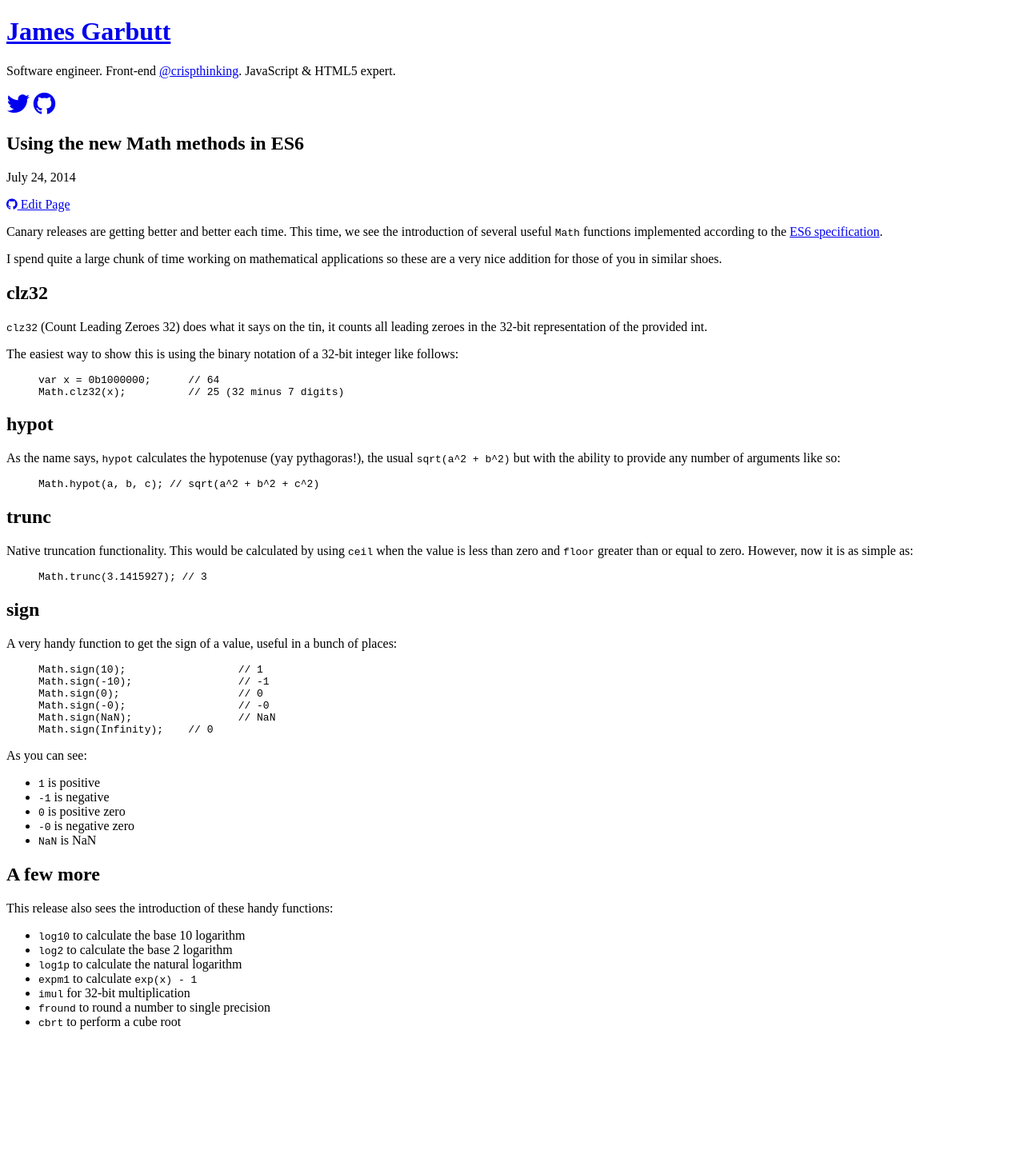
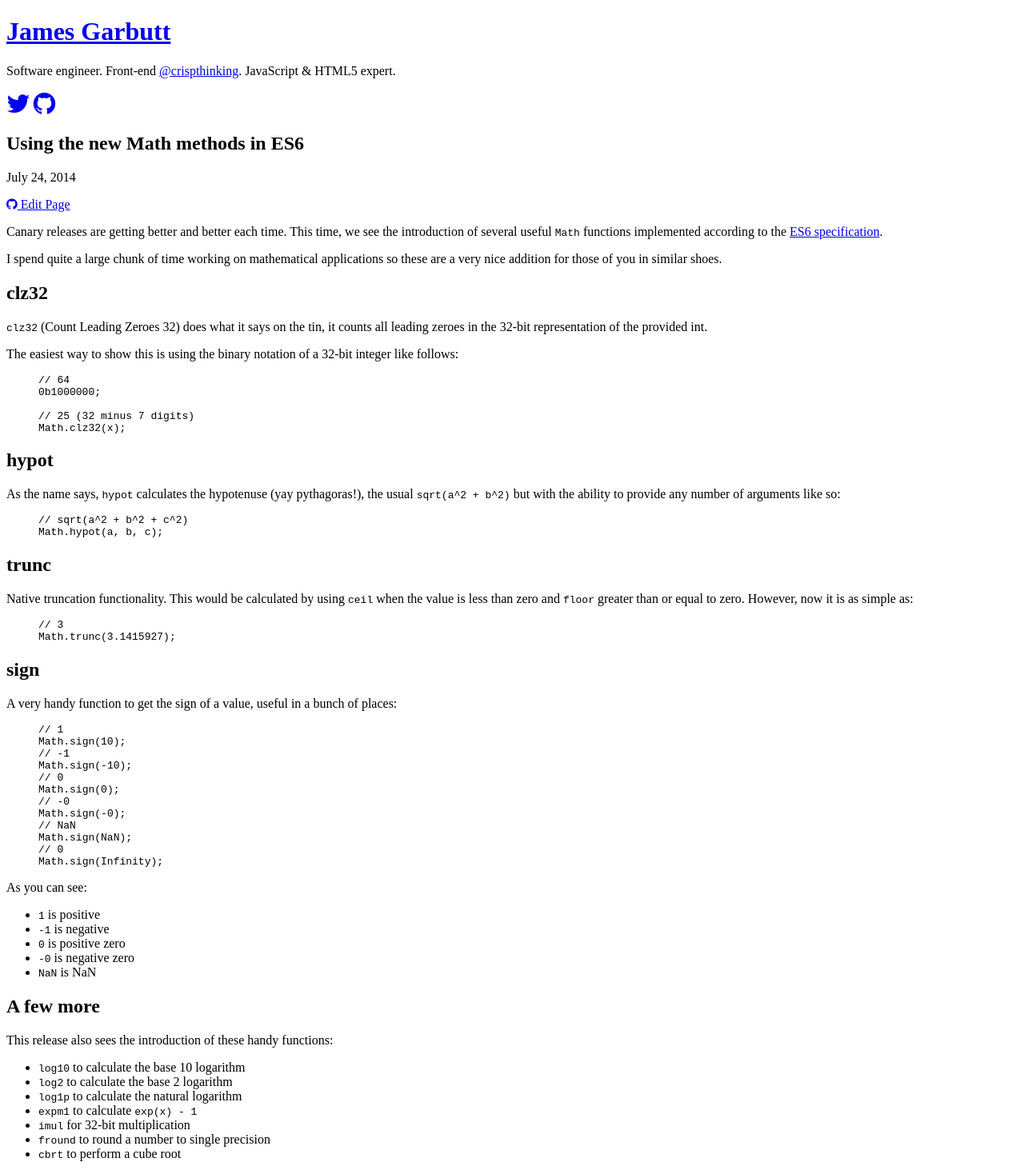
Before and after one commit to 43081j/43081j.github.io, a Jekyll site: the page built from _posts/2014-07-24-es6-new-math-methods.md, in a window 1280 px wide. Shown: the whole page at 80% size. Built offline with Jekyll 4.4.1, drawn with Linux system fonts in a browser that asks for light colours; nearby versions of some CDN libraries; comment, search, counter and statistics services are not loaded; before the commit the page ends 1303 px from its top, so only the background shows below that.

Commit message:
math post fixes

```diff
--- a/_posts/2014-07-24-es6-new-math-methods.md
+++ b/_posts/2014-07-24-es6-new-math-methods.md
@@ -15,8 +15,11 @@ I spend quite a large chunk of time working on mathematical applications so thes
 The easiest way to show this is using the binary notation of a 32-bit integer like follows:
 
 {% highlight javascript %}
-var x = 0b1000000;	// 64
-Math.clz32(x);		// 25 (32 minus 7 digits)
+// 64
+0b1000000;
+
+// 25 (32 minus 7 digits)
+Math.clz32(x);
 {% endhighlight %}
 
 ## hypot
@@ -24,7 +27,8 @@ Math.clz32(x);		// 25 (32 minus 7 digits)
 As the name says, `hypot` calculates the hypotenuse (yay pythagoras!), the usual `sqrt(a^2 + b^2)` but with the ability to provide any number of arguments like so:
 
 {% highlight javascript %}
-Math.hypot(a, b, c); // sqrt(a^2 + b^2 + c^2)
+// sqrt(a^2 + b^2 + c^2)
+Math.hypot(a, b, c);
 {% endhighlight %}
 
 ## trunc
@@ -32,7 +36,8 @@ Math.hypot(a, b, c); // sqrt(a^2 + b^2 + c^2)
 Native truncation functionality. This would be calculated by using `ceil` when the value is less than zero and `floor` greater than or equal to zero. However, now it is as simple as:
 
 {% highlight javascript %}
-Math.trunc(3.1415927); // 3
+// 3
+Math.trunc(3.1415927);
 {% endhighlight %}
 
 ## sign
@@ -40,12 +45,18 @@ Math.trunc(3.1415927); // 3
 A very handy function to get the sign of a value, useful in a bunch of places:
 
 {% highlight javascript %}
-Math.sign(10);			// 1
-Math.sign(-10);			// -1
-Math.sign(0);			// 0
-Math.sign(-0);			// -0
-Math.sign(NaN);			// NaN
-Math.sign(Infinity);	// 0
+// 1
+Math.sign(10);
+// -1
+Math.sign(-10);
+// 0
+Math.sign(0);
+// -0
+Math.sign(-0);
+// NaN
+Math.sign(NaN);
+// 0
+Math.sign(Infinity);
 {% endhighlight %}
 
 As you can see:
--- a/css/post.scss
+++ b/css/post.scss
@@ -3,7 +3,7 @@
 		font-family: monospace, serif;
 	}
 
-	p {
+	p, li {
 		code {
 			background-color: #f0f0f0;
 			border-radius: 3px;
```
